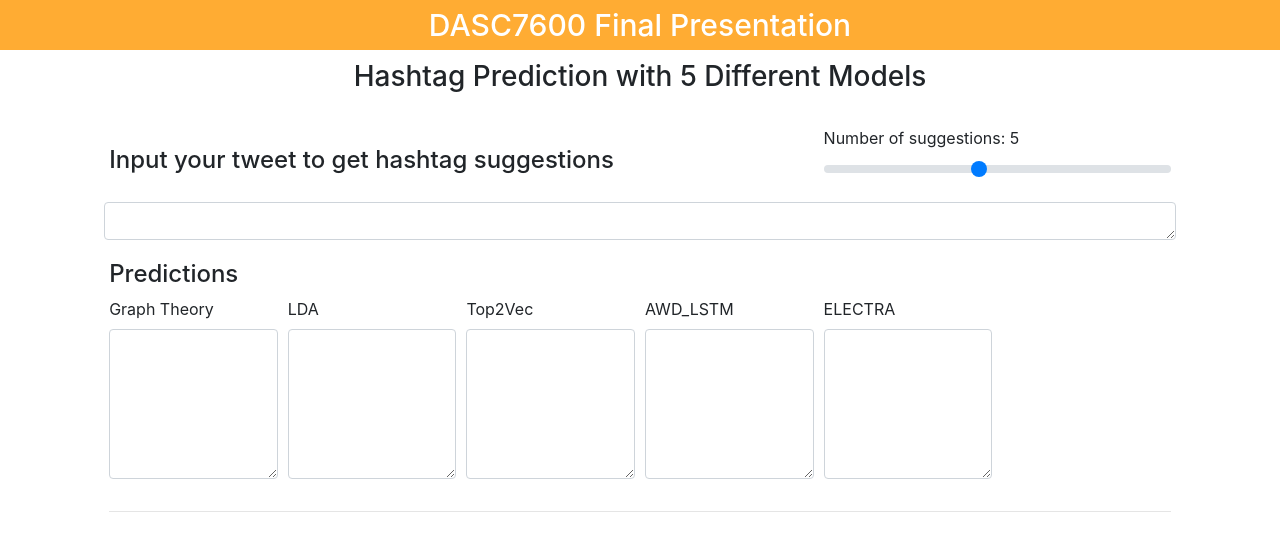
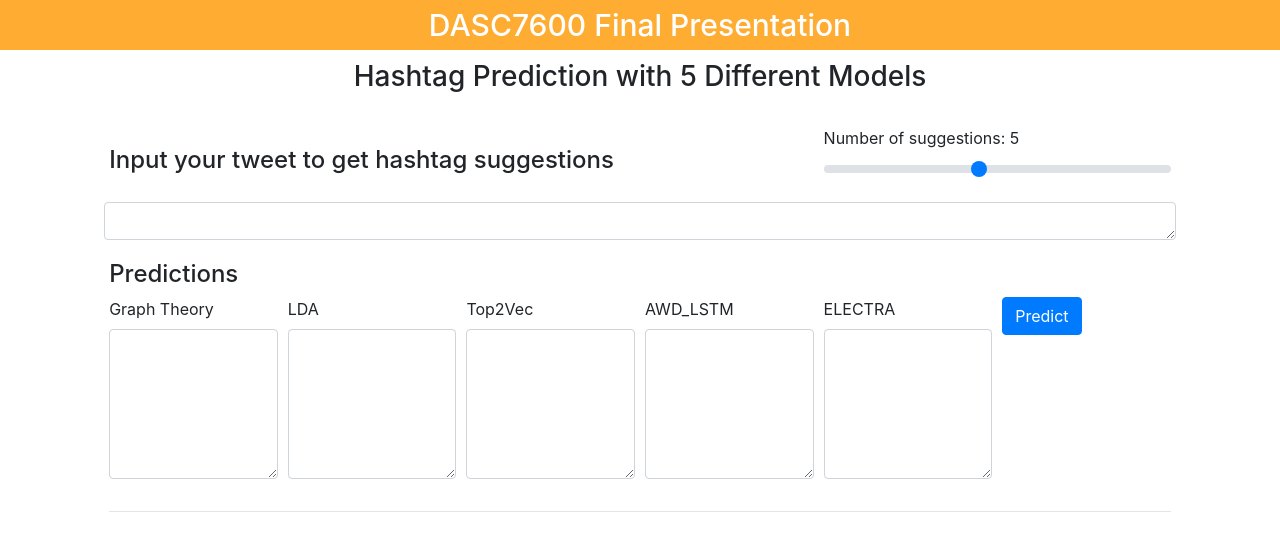
Before and after one commit to gigifokchiman/next_hashtag_prediction, a Flask app: page / in a window 1280 px wide. Shown: the top 551 px of the page. Run offline with Flask 2, Linux system fonts and the light colour scheme; parts of the project's set-up code (start-up, migrations or seed data) failed here and were passed over; some libraries are stand-ins or nearby versions.

Commit message:
predict button

```diff
--- a/static/js/app.js
+++ b/static/js/app.js
@@ -7,8 +7,8 @@ jQuery(document).ready(function () {
         $('#label_max_words').text('Number of suggestions: ' + slider.val())
     })
 
-    $('#input_text').on('keyup', function (e) {
-        if (e.key == ' ') {
+    $('#btn_predict').on('click', function (e) {
+        // if (e.key == ' ') {
             $.ajax({
                 url: '/get_end_predictions',
                 type: "post",
@@ -35,7 +35,7 @@ jQuery(document).ready(function () {
             }).fail(function (jsondata, textStatus, jqXHR) {
                 console.log(jsondata)
             });
-        }
+        // }
     })
 
 })
--- a/templates/index.html
+++ b/templates/index.html
@@ -68,8 +68,8 @@
                     <textarea class="form-control txt_response" id="text_electra" readonly></textarea>
                 </div>
                 <div class="form-group col-md-2">
-{#                    <label for="text_paragraphs">ROBERTA</label>#}
-{#                    <textarea class="form-control txt_response" id="text_roberta" readonly></textarea>#}
+
+                    <botton class="btn btn-primary" id="btn_predict">Predict</botton>
                 </div>
             </div>
             <hr>
```
